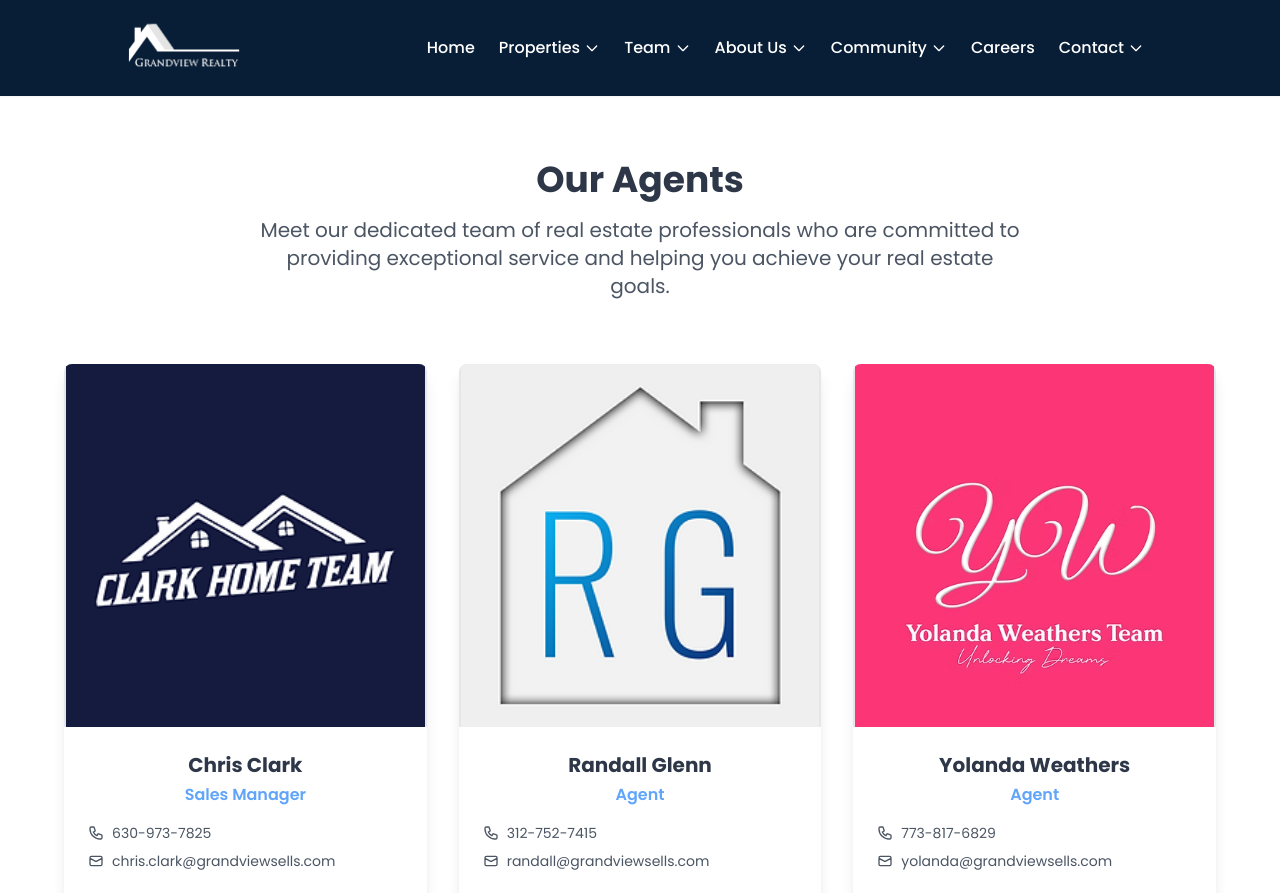
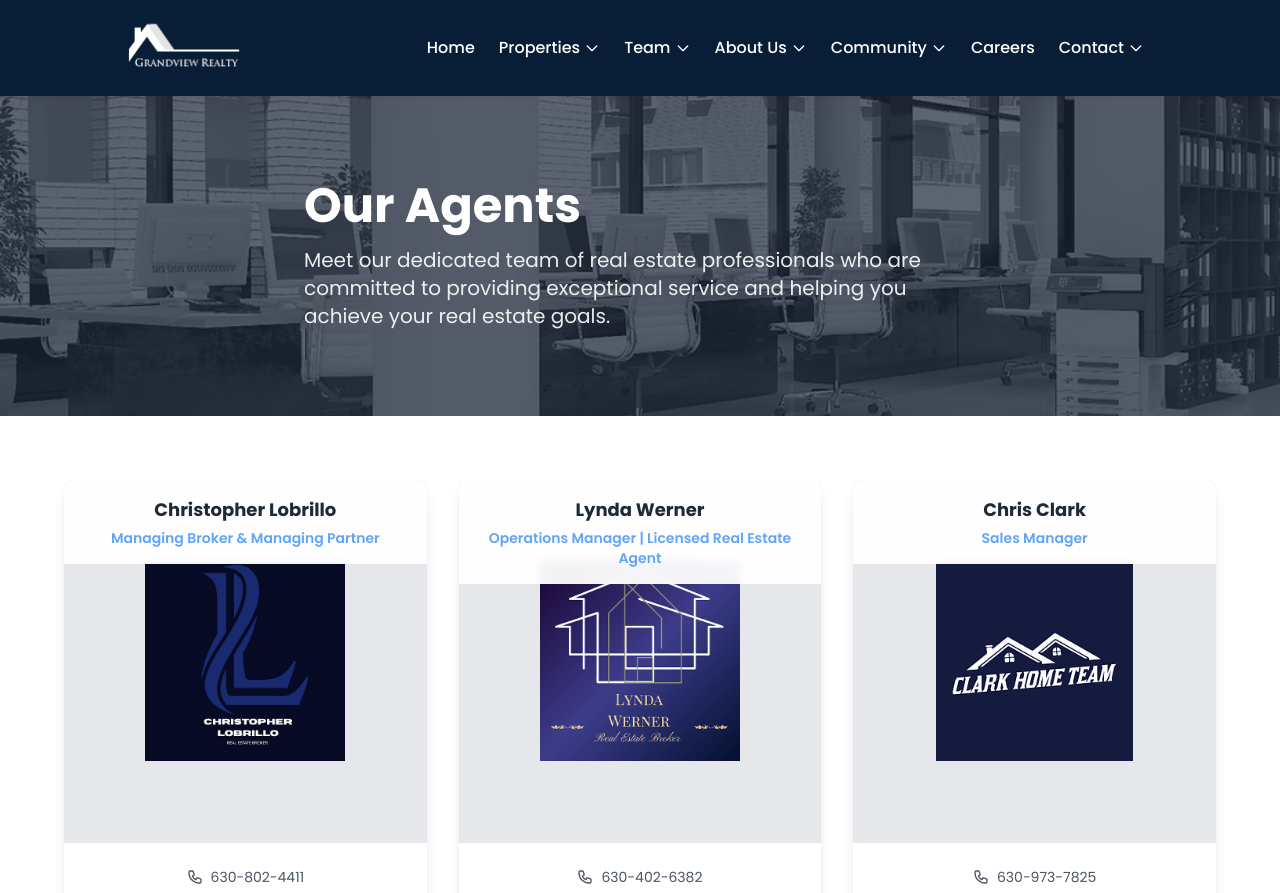
Before and after one commit to Jhamm17/grandview-realty, a Next.js app: page /team/agents in a window 1280 px wide. Shown: the top 893 px of the page. Built offline with nearby package versions, Linux system fonts and the light colour scheme.

Commit message:
Complete agents page redesign: add hero section, new agents, updated logos, and redesigned cards

```diff
--- a/src/app/team/agents/page.tsx
+++ b/src/app/team/agents/page.tsx
@@ -1,8 +1,35 @@
 
 import Link from 'next/link';
+import Image from 'next/image';
 
 export default function AgentsPage() {
   const agents = [
+    {
+      id: "christopher-lobrillo",
+      name: "Christopher Lobrillo",
+      title: "Managing Broker & Managing Partner",
+      image: "/agents/christopher-lobrillo.png",
+      logo: "/agents/chris-lobrillo-logo.png",
+      phone: "630-802-4411",
+      email: "chris@grandviewsells.com",
+      specialties: ["Buyers", "Sellers", "Investors", "REO", "Corporate"],
+      experience: "20+ years",
+      serviceArea: "Chicago and Surrounding Suburbs",
+      description: "Christopher Lobrillo brings over 20 years of experience in the real estate industry and serves as Owner and Managing Broker of Grandview Realty. He is actively involved in guiding the firm's growth, operations, and agent mentorship programs. Before co-founding Grandview Realty, Christopher was a partner on the top-performing real estate team in Kane County, Illinois, under the RE/MAX brand. Over the course of his career, he has successfully closed more than 3,700 transactions, covering residential, REO, and corporate properties. Known for his strategic insight and hands-on leadership, Christopher is passionate about business development and supporting agents as they build thriving careers."
+    },
+    {
+      id: "lynda-werner",
+      name: "Lynda Werner",
+      title: "Operations Manager | Licensed Real Estate Agent",
+      image: "/agents/lynda-werner.png",
+      logo: "/agents/lynda-werner-logo.png",
+      phone: "630-402-6382",
+      email: "lynda@grandviewsells.com",
+      specialties: ["Buyers", "Sellers", "Operations", "REO"],
+      experience: "20+ years",
+      serviceArea: "Chicago and Surrounding Suburbs",
+      description: "With over 20 years of experience in the real estate industry, Lynda Werner brings a wealth of knowledge and operational expertise to her role as Operations Manager at Grandview Realty. Her diverse background spans real estate collections, foreclosure, bankruptcy, REO management, and mortgage auditing—providing her with a comprehensive understanding of the industry from every angle. At Grandview Realty, Lynda oversees the administrative and support staff, ensuring smooth day-to-day operations and seamless service for agents and clients alike. She is deeply committed to fostering professional growth and encourages continuous development among team members."
+    },
     {
       id: "chris-clark",
       name: "Chris Clark",
@@ -42,7 +69,6 @@
       serviceArea: "Chicago and West Suburbs",
       description: "Yolanda has been working in real estate for over 10 years. She is diligent and hardworking and willing to do what's necessary to get the job done. She can work with first-time buyers and sellers, investors, renters, landlords, etc. Whether it's residential, investment or commercial – she is the one for the job!"
     },
-
     {
       id: "laura-cook",
       name: "Laura Cook-Horlbeck",
@@ -132,7 +158,7 @@
       specialties: ["Buyers", "Renters"],
       experience: undefined,
       serviceArea: "Chicago and West Suburbs",
-      description: "My enthusiasm for real estate, my professional approach and my drive to always exceed expectations is something you will appreciate as we work together. I take pride in my attention to detail, communication, and negotiation skills, ensuring my clients a smooth process throughout the entire transaction, from listing to closing!"
+      description: "Specializing in helping buyers and renters find their perfect home, Shaun brings a fresh perspective and dedicated approach to real estate. With a focus on exceptional customer service and attention to detail, he ensures every client receives personalized guidance throughout their home search journey. Shaun's commitment to understanding his clients' unique needs and preferences makes him an invaluable partner in finding the right property."
     },
     {
       id: "katherine-alderfer",
@@ -152,7 +178,7 @@
       name: "Adam Turner",
       title: "Agent",
       image: "/agents/adam-turner.jpeg",
-      logo: "/agents/adam-turner.jpeg",
+      logo: "/agents/adam-turner-logo.png",
       phone: "224-325-5871",
       email: "eaglefreedomrealestate@outlook.com",
       specialties: ["Buyers", "Sellers", "Investors"],
@@ -165,57 +191,66 @@
       name: "Sam Tousi",
       title: "Agent",
       image: "/agents/sam-tousi.png",
-      logo: "/agents/sam-tousi.png",
+      logo: "/agents/sam-tousi-logo.png",
       phone: "847-962-8400",
       email: "samtousi@hotmail.com",
       specialties: ["Buyers", "Sellers", "Investors"],
       experience: "25+ years",
       serviceArea: "North and Northwest Suburbs",
       description: "With over 25 years of experience as a licensed real estate broker and more than 40 years of familiarity with the North and Northwest suburbs, Sam Tousi brings unmatched local expertise and industry knowledge. He specializes in residential, commercial, investment, and new construction properties, providing clients with reliable guidance and proven results."
-    },
-    {
-      id: "christopher-lobrillo",
-      name: "Christopher Lobrillo",
-      title: "Managing Broker",
-      image: "/agents/christopher-lobrillo.png",
-      logo: "/agents/christopher-lobrillo-logo.png",
-      phone: "630-423-7989",
-      email: "chris@grandviewsells.com",
-      specialties: ["Buyers", "Sellers", "Investors"],
-      experience: undefined,
-      serviceArea: "Chicago and Surrounding Suburbs",
-      description: "Christopher Lobrillo serves as the Managing Broker at Grandview Realty, overseeing operations and ensuring the highest standards of service for our clients. With extensive experience in real estate management and a commitment to excellence, Christopher leads our team with dedication and expertise."
     }
   ];
 
   return (
-    <div className="container-padding py-16">
-      {/* Header */}
-      <div className="text-center mb-16">
-        <h1 className="text-4xl font-bold mb-4">Our Agents</h1>
-        <p className="text-xl text-gray-600 max-w-3xl mx-auto">
+    <div>
+      {/* Hero Section */}
+      <section className="relative h-[40vh] min-h-[300px] flex items-center">
+        <div className="absolute inset-0 z-0">
+          <div className="relative w-full h-full">
+            <Image
+              src="/careersbg.jpg"
+              alt="Grandview Realty Agents"
+              fill
+              style={{ objectFit: "cover" }}
+              priority
+              quality={90}
+            />
+            <div className="absolute inset-0 bg-slate-800/70" />
+          </div>
+        </div>
+        <div className="container-padding relative z-10">
+          <h1 className="text-4xl md:text-5xl font-bold text-white mb-4">
+            Our Agents
+          </h1>
+          <p className="text-xl text-white/90 max-w-2xl">
             Meet our dedicated team of real estate professionals who are committed to providing exceptional service and helping you achieve your real estate goals.
           </p>
         </div>
+      </section>
 
+      <div className="container-padding py-16">
         {/* Agents Grid */}
         <div className="grid grid-cols-1 md:grid-cols-2 lg:grid-cols-3 gap-8">
           {agents.map((agent, index) => (
             <div key={index} className="bg-white rounded-lg shadow-lg overflow-hidden hover:shadow-xl transition-shadow duration-300">
-            {/* Agent Image */}
+              {/* Agent Image with Name/Title Overlay */}
               <div className="relative w-full aspect-square bg-gray-200">
                 {agent.logo ? (
+                  <div className="w-full h-full flex items-center justify-center p-8">
                     <img
                       src={agent.logo}
                       alt={agent.name + " logo"}
-                  className="object-contain w-full h-full"
+                      className="object-contain w-full h-full max-w-[200px] max-h-[200px]"
                     />
+                  </div>
                 ) : agent.image ? (
+                  <div className="w-full h-full flex items-center justify-center p-8">
                     <img
                       src={agent.image}
                       alt={agent.name}
-                  className="object-contain w-full h-full"
+                      className="object-contain w-full h-full max-w-[200px] max-h-[200px]"
                     />
+                  </div>
                 ) : (
                   <div className="absolute inset-0 flex items-center justify-center">
                     <div className="text-gray-400 text-center">
@@ -228,22 +263,25 @@
                     </div>
                   </div>
                 )}
+
+                {/* Name and Title Overlay */}
+                <div className="absolute top-0 left-0 right-0 bg-white/95 backdrop-blur-sm p-4 text-center">
+                  <h3 className="text-lg font-bold mb-1 text-gray-800">{agent.name}</h3>
+                  <p className="text-[#60a5fa] font-semibold text-sm">{agent.title}</p>
+                </div>
               </div>
 
               {/* Agent Info */}
               <div className="p-6 text-center">
-              <h3 className="text-xl font-bold mb-1">{agent.name}</h3>
-              <p className="text-[#60a5fa] font-semibold mb-4">{agent.title}</p>
-
                 {/* Contact Info */}
                 <div className="mb-6 space-y-2">
-                <div className="flex items-center text-gray-600 text-sm">
+                  <div className="flex items-center justify-center text-gray-600 text-sm">
                     <svg className="w-4 h-4 mr-2" fill="none" stroke="currentColor" viewBox="0 0 24 24">
                       <path strokeLinecap="round" strokeLinejoin="round" strokeWidth={2} d="M3 5a2 2 0 012-2h3.28a1 1 0 01.948.684l1.498 4.493a1 1 0 01-.502 1.21l-2.257 1.13a11.042 11.042 0 005.516 5.516l1.13-2.257a1 1 0 011.21-.502l4.493 1.498a1 1 0 01.684.949V19a2 2 0 01-2 2h-1C9.716 21 3 14.284 3 6V5z" />
                     </svg>
                     <span>{agent.phone}</span>
                   </div>
-                <div className="flex items-center text-gray-600 text-sm">
+                  <div className="flex items-center justify-center text-gray-600 text-sm">
                     <svg className="w-4 h-4 mr-2" fill="none" stroke="currentColor" viewBox="0 0 24 24">
                       <path strokeLinecap="round" strokeLinejoin="round" strokeWidth={2} d="M3 8l7.89 4.26a2 2 0 002.22 0L21 8M5 19h14a2 2 0 002-2V7a2 2 0 00-2-2H5a2 2 0 00-2 2v10a2 2 0 002 2z" />
                     </svg>
@@ -281,5 +319,6 @@
           </div>
         </div>
       </div>
+    </div>
   );
 }
```
Lines whose indentation alone changed are shown as unchanged.
